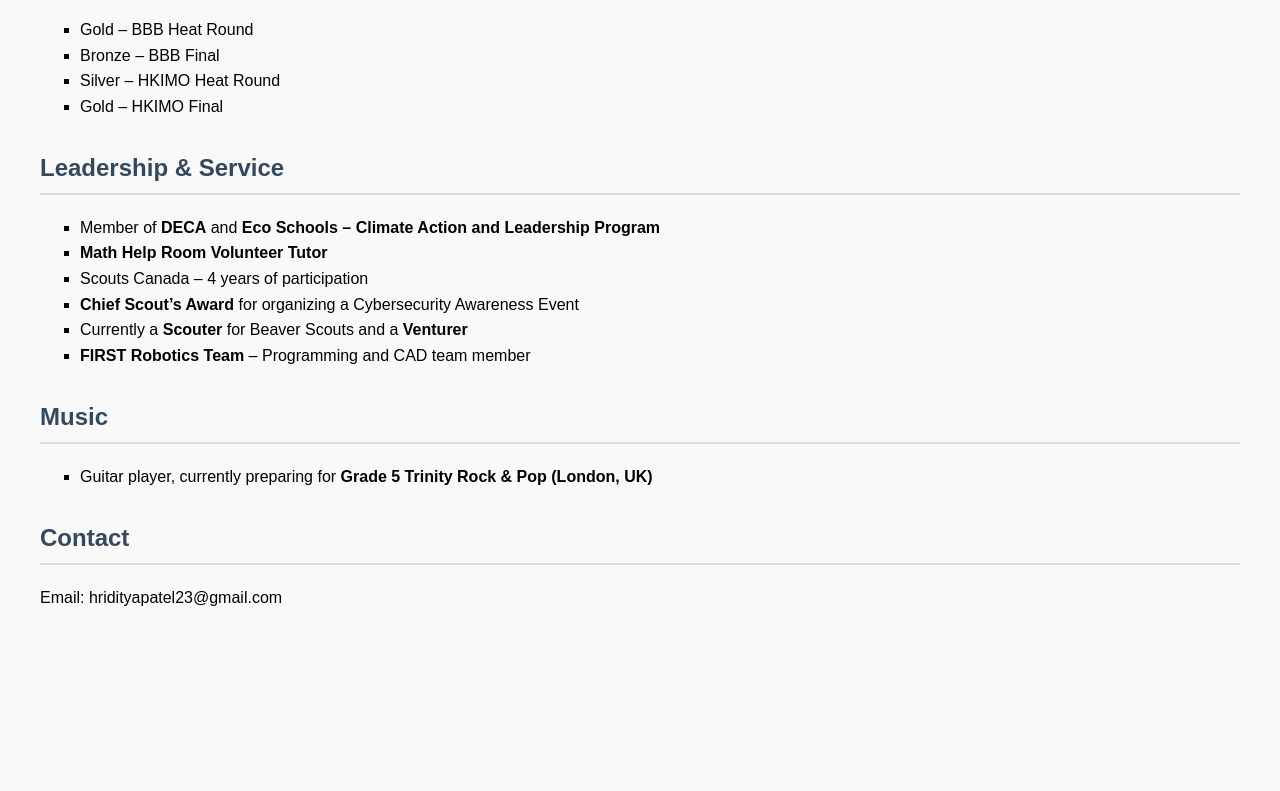
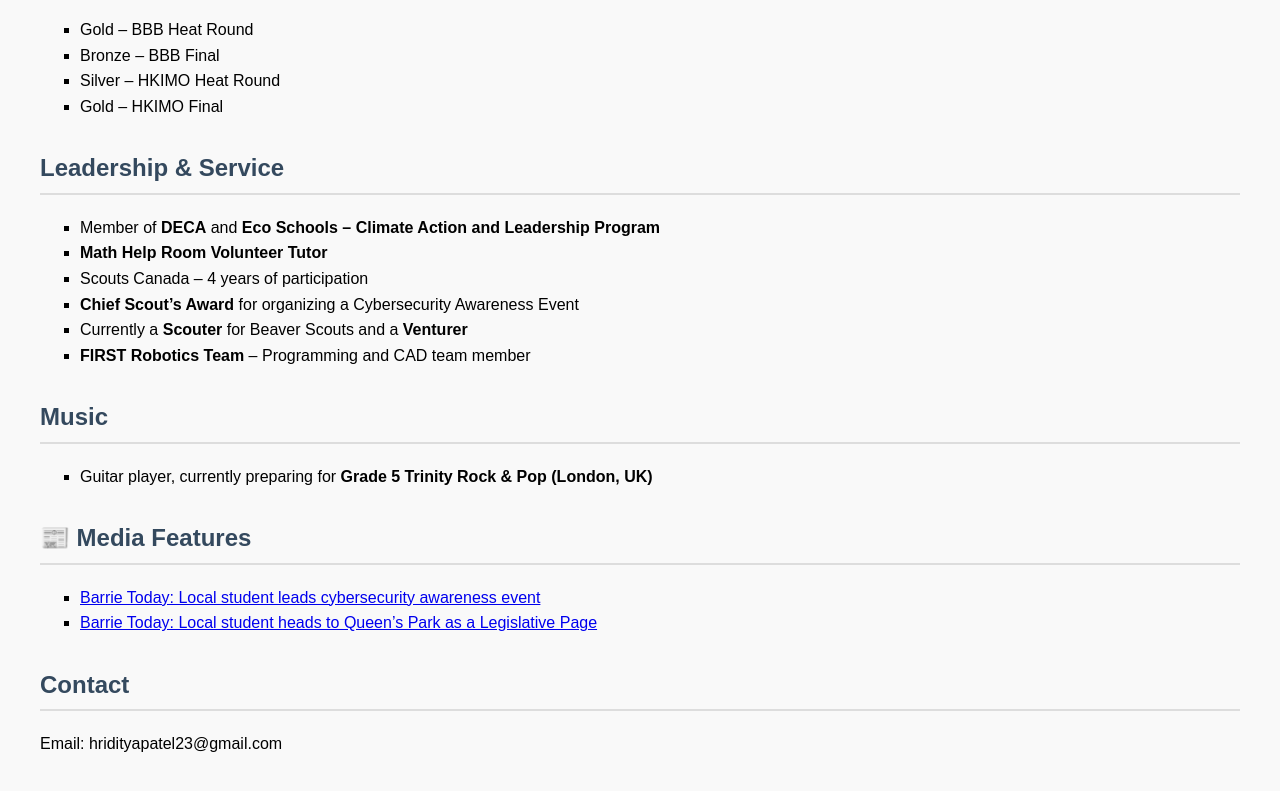
Before and after one commit to Hriditya-Patel/Hriditya-Patel.github.io, a plain HTML site: page index.html in a window 1280 px wide. Shown: the part 404-1195 px from the top of the page. Before the commit the page ends 1054 px from the top, so only its background shows below. Drawn offline with Linux system fonts and the light colour scheme.

Commit message:
Add Media Features section with Barrie Today links

```diff
--- a/index.html
+++ b/index.html
@@ -55,6 +55,23 @@
   </div>
 
   <div class="section">
+  <h2>📰 Media Features</h2>
+  <ul>
+    <li>
+      <a href="https://www.barrietoday.com/local-news/local-student-leads-cybersecurity-awareness-event-at-georgian-college-7094838" target="_blank">
+        Barrie Today: Local student leads cybersecurity awareness event
+      </a>
+    </li>
+    <li>
+      <a href="https://www.barrietoday.com/local-news/local-student-heads-to-queens-park-as-a-legislative-page-6821986" target="_blank">
+        Barrie Today: Local student heads to Queen’s Park as a Legislative Page
+      </a>
+    </li>
+  </ul>
+</div>
+
+
+  <div class="section">
     <h2>Contact</h2>
     <p>Email: hridityapatel23@gmail.com</p>
   </div>
```
